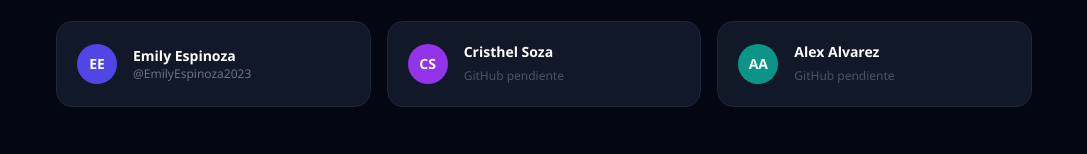
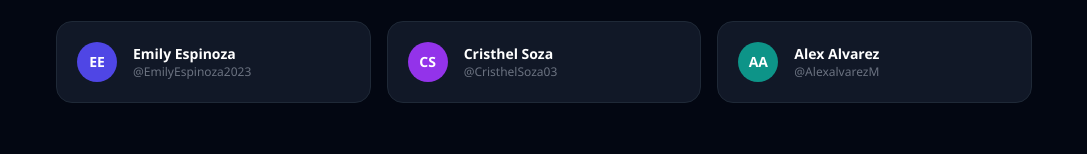
Before and after one commit to EmilyEspinoza2023/Portafolio, a plain HTML site: page index.html in a window 1280 px wide. Shown: the part 547-701 px from the top of the page, without its empty margins (96-1183 px from the left). Drawn offline with nearby package versions, Linux system fonts and the light colour scheme.

Commit message:
Agregar GitHub de Cristhel y Alex

```diff
--- a/index.html
+++ b/index.html
@@ -124,7 +124,10 @@
         <div class="w-10 h-10 bg-purple-600 rounded-full flex items-center justify-center font-bold text-sm flex-shrink-0">CS</div>
         <div class="min-w-0">
           <p class="text-white font-semibold text-sm">Cristhel Soza</p>
-          <span class="text-gray-600 text-xs">GitHub pendiente</span>
+          <a href="https://github.com/CristhelSoza03" target="_blank" rel="noopener noreferrer"
+            class="text-gray-500 hover:text-indigo-400 text-xs transition-colors truncate block">
+            @CristhelSoza03
+          </a>
         </div>
       </div>
 
@@ -132,7 +135,10 @@
         <div class="w-10 h-10 bg-teal-600 rounded-full flex items-center justify-center font-bold text-sm flex-shrink-0">AA</div>
         <div class="min-w-0">
           <p class="text-white font-semibold text-sm">Alex Alvarez</p>
-          <span class="text-gray-600 text-xs">GitHub pendiente</span>
+          <a href="https://github.com/AlexalvarezM" target="_blank" rel="noopener noreferrer"
+            class="text-gray-500 hover:text-indigo-400 text-xs transition-colors truncate block">
+            @AlexalvarezM
+          </a>
         </div>
       </div>
 
```
